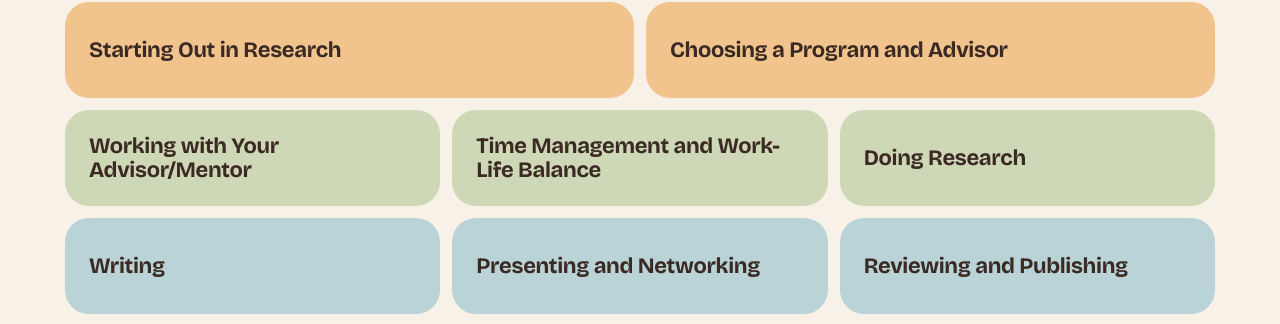
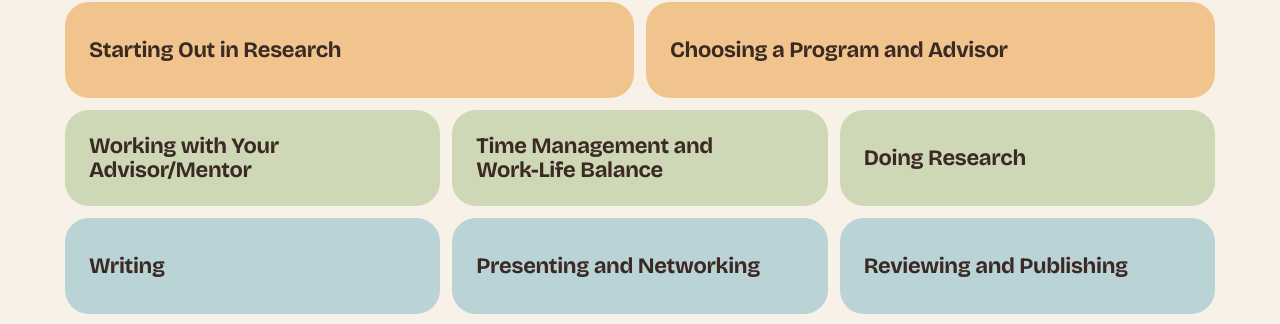
Before and after one commit to merylye/student-advice, a Jekyll site: the page built from index.html, in a window 1280 px wide. Shown: the part 770-1094 px from the top of the page. Built offline with Jekyll 4.4.1, drawn with Linux system fonts in a browser that asks for light colours.

Commit message:
Keep Work-Life on one line in tiles
Co-Authored-By: Claude Opus 5.5 <noreply@anthropic.com>
Claude-Session: https://claude.ai/code/session_01C25QM1QrULTUCEMLhuM8KY

```diff
--- a/assets/css/style.css
+++ b/assets/css/style.css
@@ -103,7 +103,7 @@ li > strong:first-child { font-weight: 700; }
 }
 .group .tile { min-height: 96px; padding: 20px 24px; justify-content: center; }
 .group .tile-title { font-size: 22px; }
-.group .tile-blurb { font-size: 14.5px; }
+.nowrap { white-space: nowrap; }
 .group:last-child { margin-bottom: 0; }
 .group-head { display: flex; flex-direction: column; justify-content: flex-end; padding: 8px 8px 8px 0; }
 .group-head h2 { margin: 4px 0 6px; font-size: 34px; line-height: 1.05; }
--- a/index.html
+++ b/index.html
@@ -23,7 +23,7 @@ title: Advice for Students
     <div class="group">
       {%- for t in ts %}
       <a class="tile" style="background: {{ g.color }}" href="{{ '/topics/' | append: t.slug | append: '/' | relative_url }}">
-        <span class="tile-title">{{ t.title }}</span>
+        <span class="tile-title">{{ t.title | replace: "Work-Life", "<span class='nowrap'>Work-Life</span>" }}</span>
       </a>
       {%- endfor %}
     </div>
```
